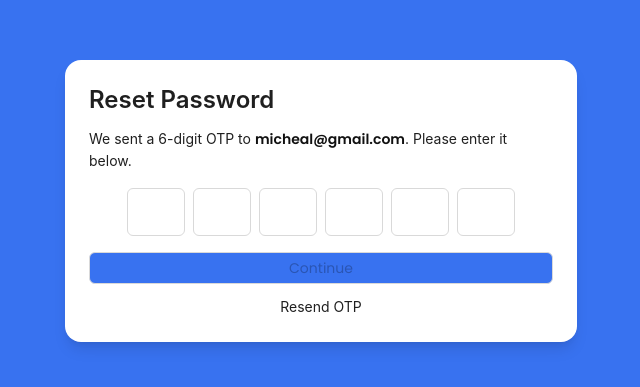
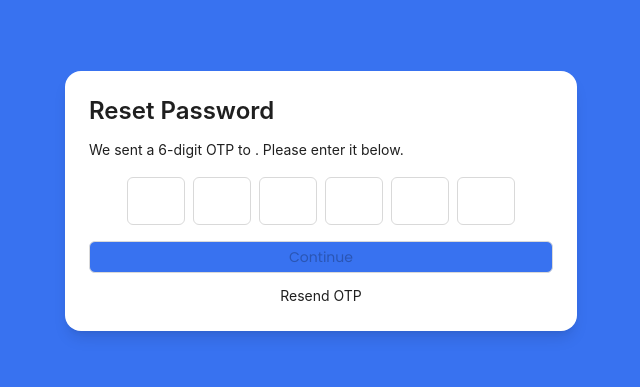
Before and after one commit to sparktechagency/navid_dashboard, a React (Vite) app: page /otp in a window 1280 px wide. Shown: the part 199-586 px from the top of the page, without its empty margins (319-959 px from the left). Built offline with nearby package versions, Linux system fonts and the light colour scheme.

Commit message:
update the otp file

```diff
--- a/src/Pages/Auth/Otp.jsx
+++ b/src/Pages/Auth/Otp.jsx
@@ -39,6 +39,7 @@ const Otp = () => {
     }
   };
 
+
   return (
     <div className="flex justify-center items-center min-h-screen bg-[#3872F0] p-4">
       <div className="bg-white shadow-lg rounded-2xl p-6 w-full max-w-lg text-center">
@@ -48,7 +49,7 @@ const Otp = () => {
           </Title>
           <Text>
             We sent a 6-digit OTP to{' '}
-            <strong className="text-[#111]">micheal@gmail.com</strong>. Please
+            <strong className="text-[#111]">{localStorage.getItem('email')}</strong>. Please
             enter it below.
           </Text>
         </div>
```
